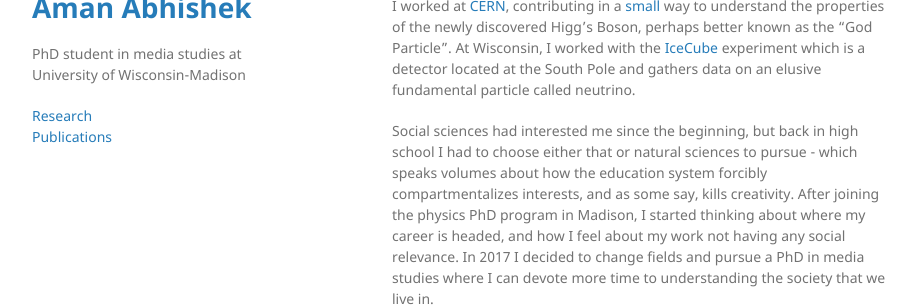
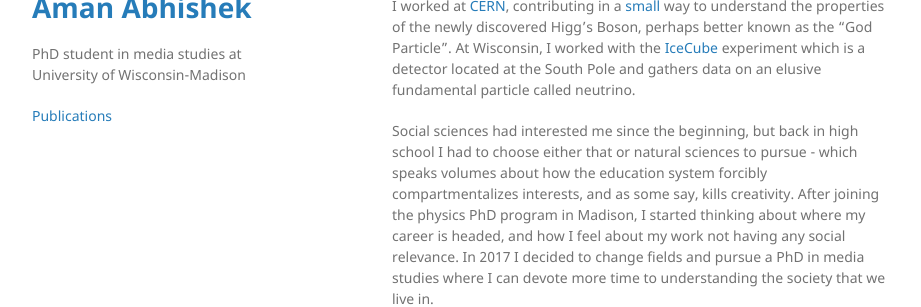
Before and after one commit to aman-abhishek/aman-abhishek.github.io, a Jekyll site: the page built from index.md, in a window 1280 px wide. Shown: the part 251-558 px from the top of the page, without its empty margins (178-1099 px from the left). Built offline with Jekyll 4.4.1, drawn with Linux system fonts in a browser that asks for light colours.

Commit message:
remove research link till stuff is added.

```diff
--- a/_layouts/default.html
+++ b/_layouts/default.html
@@ -27,8 +27,8 @@
         <p class="view"><a href="{{ site.github.repository_url }}">View the Project on GitHub <small>{{ site.github.repository_nwo }}</small></a></p>
         {% endif %} -->
         <div>
-          <a href="https://aman-abhishek.github.io/research.html">Research</a>
-          <br>
+<!--           <a href="https://aman-abhishek.github.io/research.html">Research</a>
+          <br> -->
           <a href="https://aman-abhishek.github.io/publications.html">Publications</a>
           <br>
           <!-- <a href="https://aman-abhishek.github.io/duniya.html">दुनिया</a> -->
```
